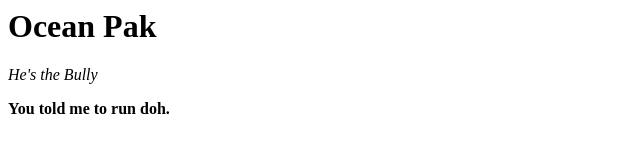
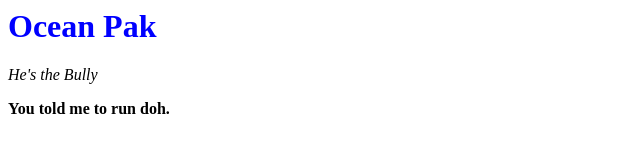
Before and after one commit to bw2992/bw2992.github.io, a plain HTML site: page index.html in a window 1280 px wide. Shown: the whole page, without its empty margins (0-640 px from the left). Drawn offline with Linux system fonts and the light colour scheme.

Commit message:
text change

```diff
--- a/index.html
+++ b/index.html
@@ -2,7 +2,7 @@
 
 <head></head>
 <body>
-    <h1> Ocean Pak </h1>
+    <h1 style="color:blue;"> Ocean Pak </h1>
     <p><i>He's the Bully</i></p>
     <p><b>You told me to run doh.</b></p>
 </body>
```
